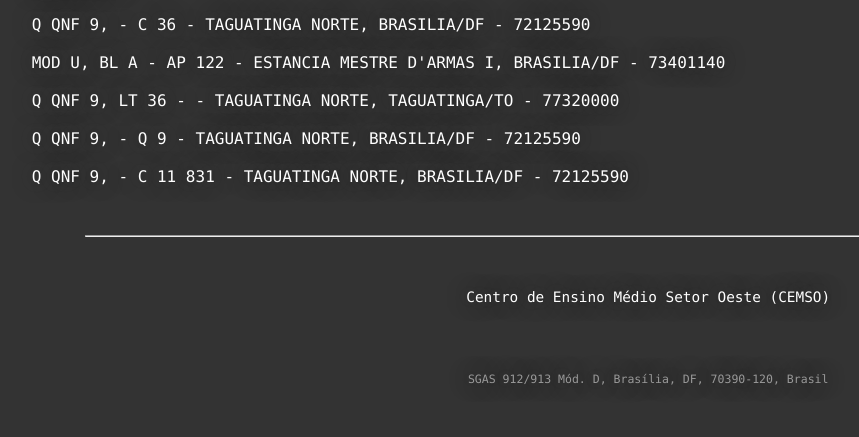
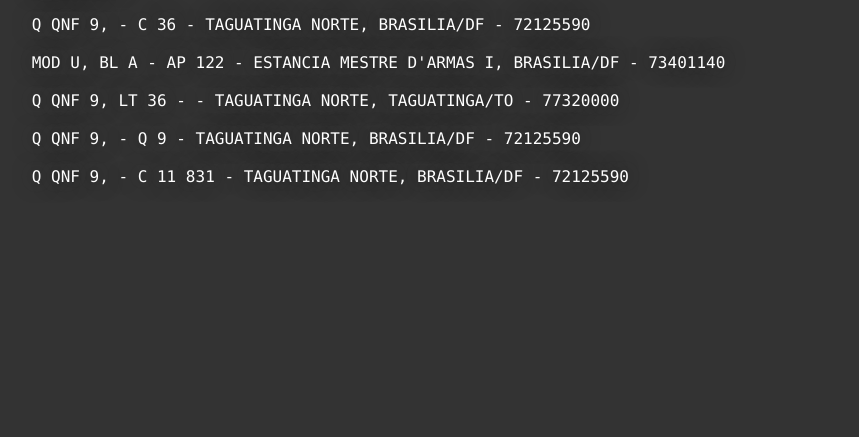
Before and after one commit to PaperPale/NanoNano, a Flask app: template templates/index.html in a window 1280 px wide; the page is wider, and only the part inside the window is pictured. Shown: the part 765-1202 px from the top of that part, without its empty margins (43-902 px from the left). After the commit the page ends 950 px from the top of that part, so only its background shows below. Run offline with Flask 2, Linux system fonts and the light colour scheme; the template is opened without the code that fills it, so the values that code supplies are empty.

Commit message:
Update index.html

```diff
--- a/templates/index.html
+++ b/templates/index.html
@@ -78,13 +78,8 @@
 
 
 
-</span></div>
-
+</span>
 </div>
-<hr>
-<div id="det">
-<p>Centro de Ensino Médio Setor Oeste (CEMSO)</p><br>
-<a href="http://maps.google.com/maps?daddr=-15.815949830357354,-47.91939816508328">SGAS 912/913 Mód. D, Brasília, DF, 70390-120, Brasil</a>
 </div>
 {%endif%}
 </body>
```
